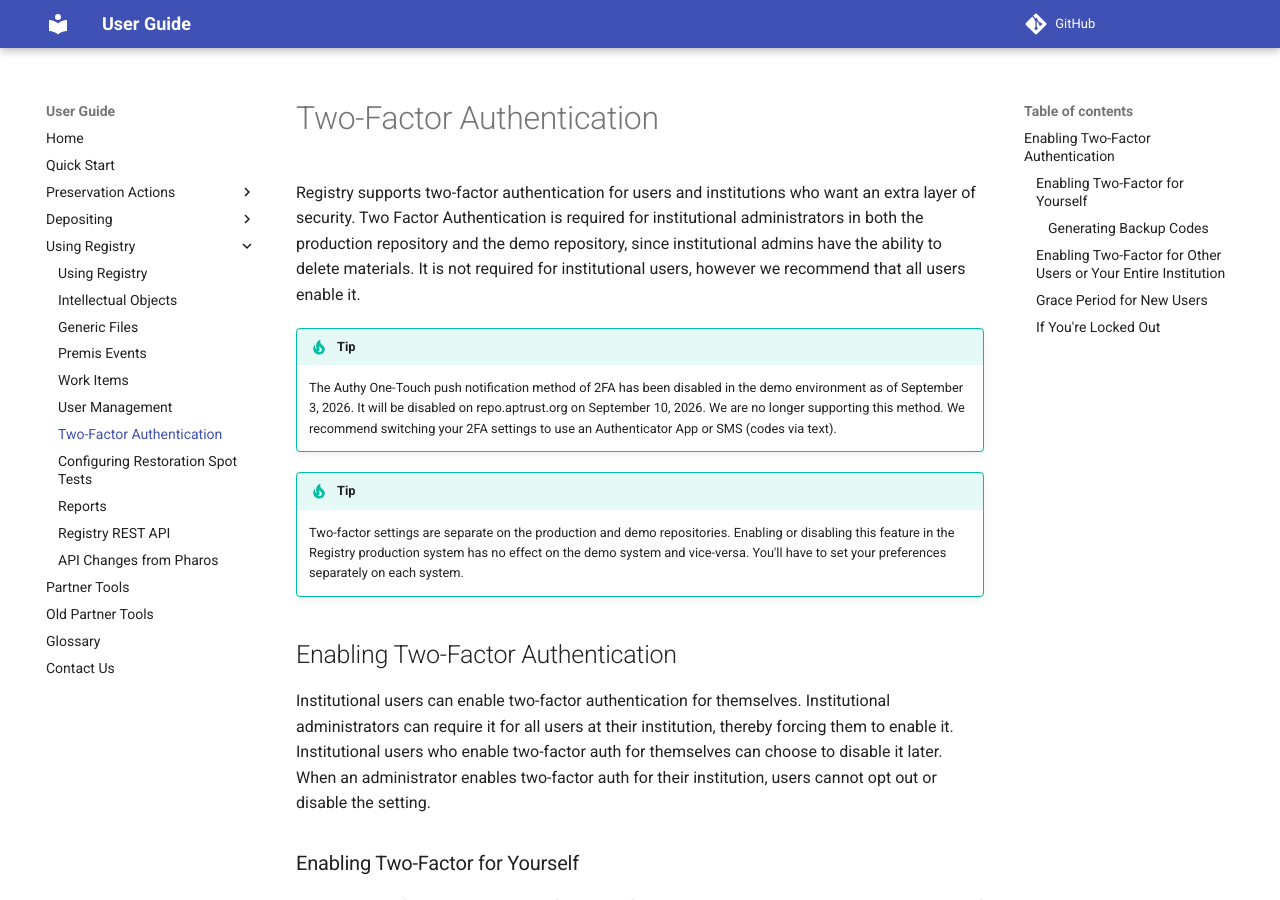
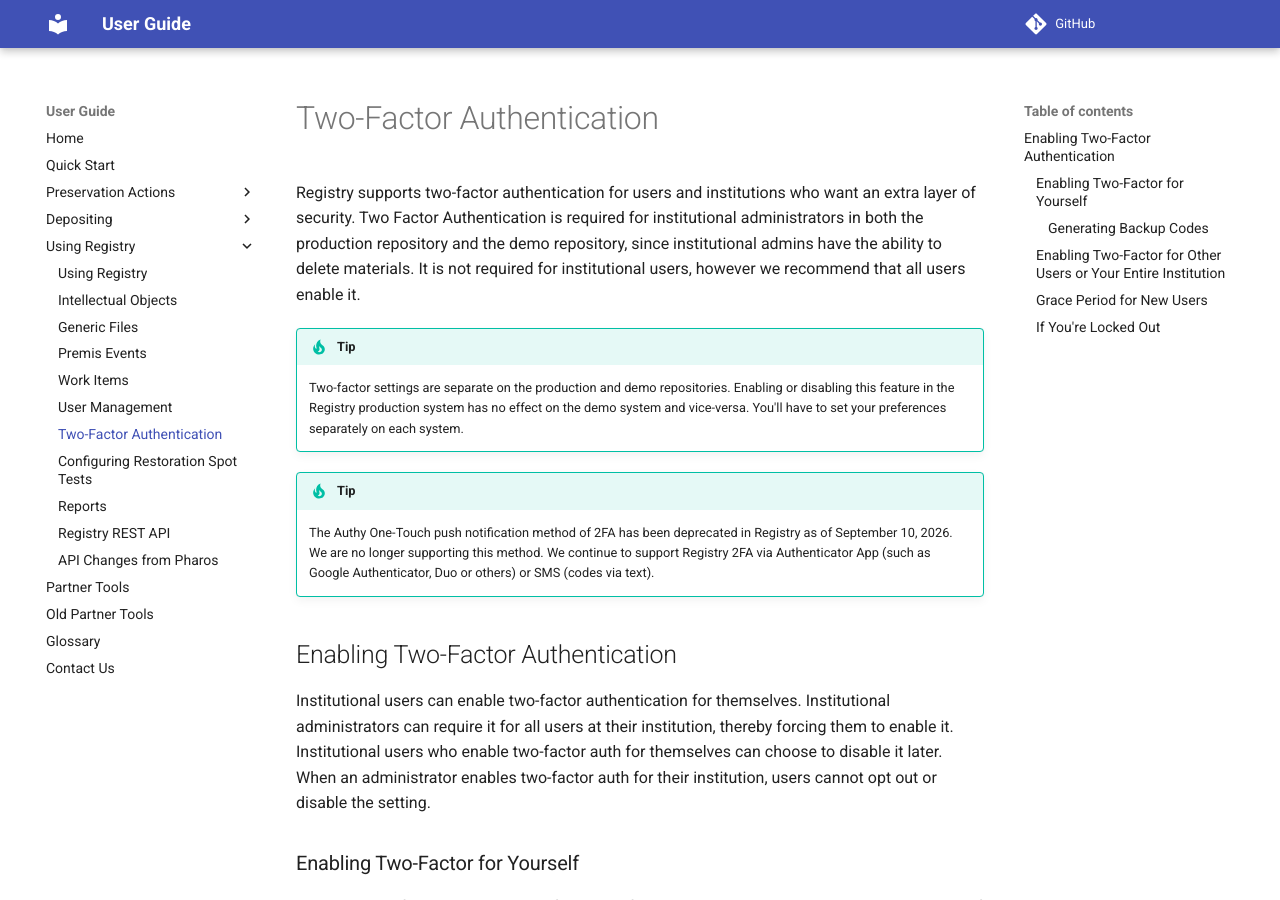
Before and after one commit to APTrust/userguide, an MkDocs documentation site: the page built from docs/registry/two_factor_auth.md, in a window 1280 px wide and 900 px high. Built offline with MkDocs 1.6.1 and Material for MkDocs 9.7.7, drawn with Linux system fonts in a browser that asks for light colours; comment, search, counter and statistics services are not loaded.

Commit message:
Editing two factor docs to indicate Authy deprecation

```diff
--- a/docs/registry/two_factor_auth.md
+++ b/docs/registry/two_factor_auth.md
@@ -9,10 +9,10 @@ description: >-
 Registry supports two-factor authentication for users and institutions who want an extra layer of security. Two Factor Authentication is required for institutional administrators in both the production repository and the demo repository, since institutional admins have the ability to delete materials. It is not required for institutional users, however we recommend that all users enable it.
 
 !!! tip
-    The Authy One-Touch push notification method of 2FA has been disabled in the demo environment as of September 3, 2026. It will be disabled on repo.aptrust.org on September 10, 2026. We are no longer supporting this method. We recommend switching your 2FA settings to use an Authenticator App or SMS (codes via text).
+    Two-factor settings are separate on the production and demo repositories. Enabling or disabling this feature in the Registry production system has no effect on the demo system and vice-versa. You'll have to set your preferences separately on each system.
 
 !!! tip
-    Two-factor settings are separate on the production and demo repositories. Enabling or disabling this feature in the Registry production system has no effect on the demo system and vice-versa. You'll have to set your preferences separately on each system.
+    The Authy One-Touch push notification method of 2FA has been deprecated in Registry as of September 10, 2026. We are no longer supporting this method. We continue to support Registry 2FA via Authenticator App (such as Google Authenticator, Duo or others) or SMS (codes via text).
 
 
 ## Enabling Two-Factor Authentication
```
